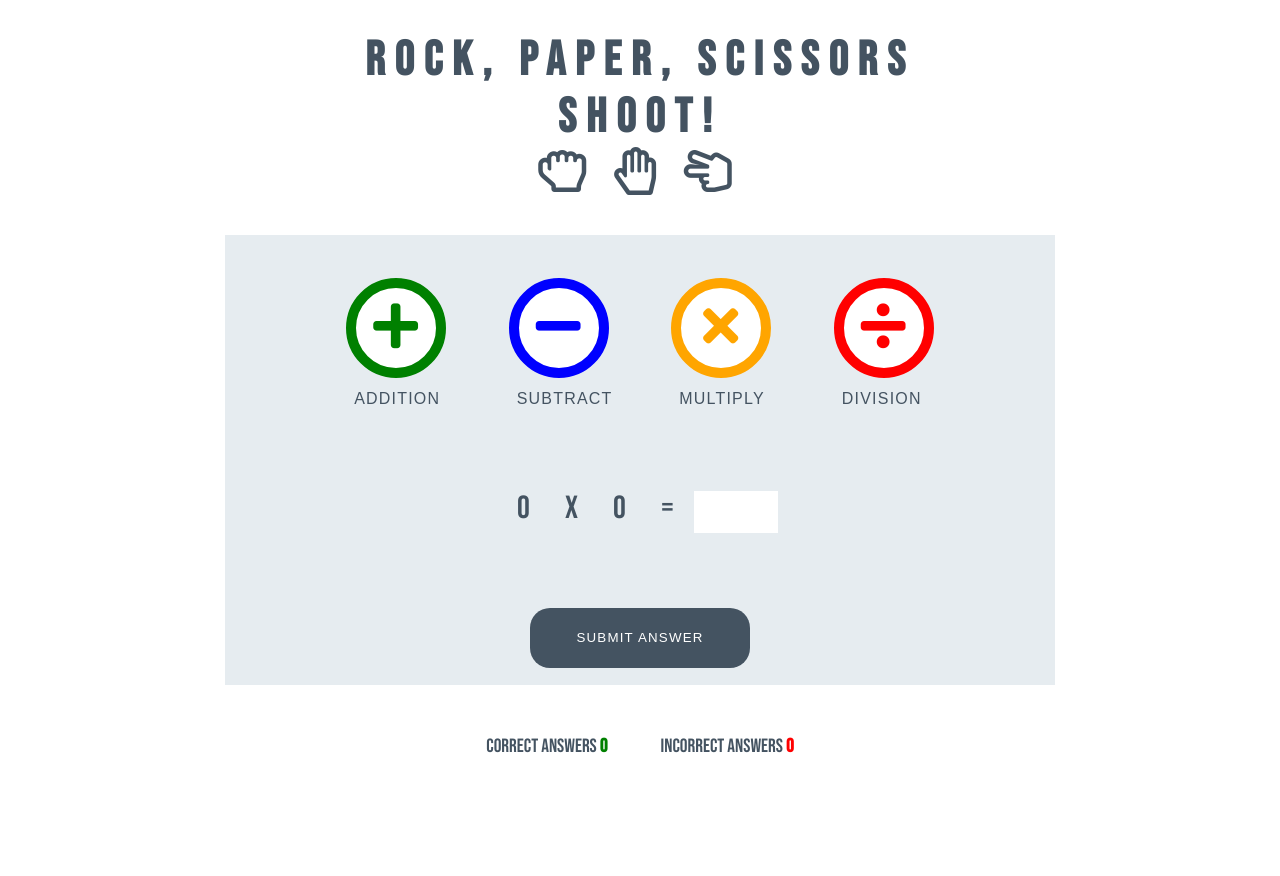
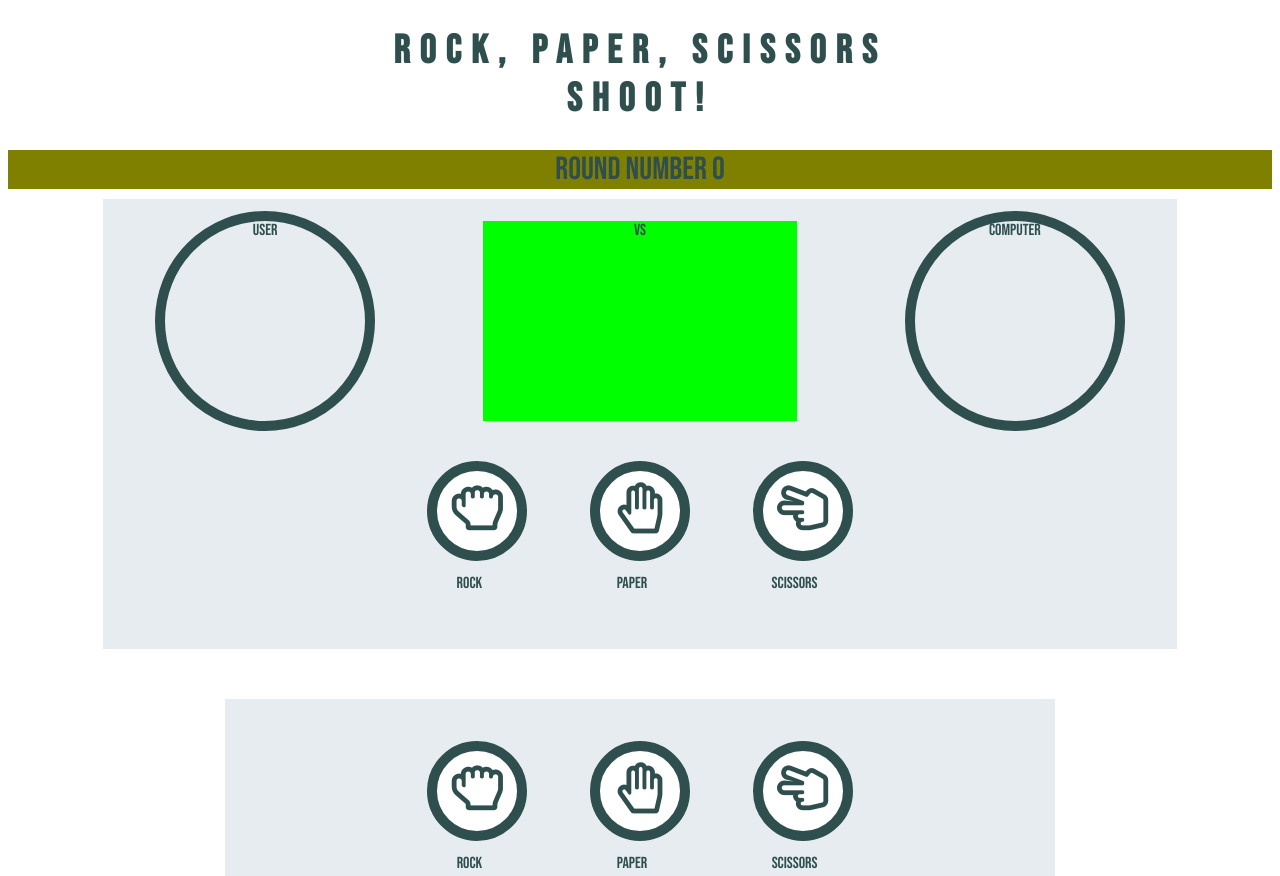
Before and after one commit to liamsmith3194/rock-paper-scissors, a plain HTML site: page index.html in a window 1280 px wide. Shown: the top 876 px of the page. Before the commit the page ends 810 px from the top, so only its background shows below. Drawn offline with Linux system fonts and the light colour scheme.

Commit message:
some structure in place, the makings of three columns

```diff
--- a/assets/css/style.css
+++ b/assets/css/style.css
@@ -1,7 +1,7 @@
 body {
     background-color: white;
     font-family: "Bebas Neue", sans-serif;
-    color: #445361;
+    color: darkslategray;
     text-align: center;
 }
 
@@ -9,7 +9,7 @@ body {
 
 .heading {
     text-align: center;
-    font-size: 300%;
+    font-size: 250%;
     letter-spacing: 10px;
 }
 
@@ -19,6 +19,52 @@ body {
 }
 
 /* --------- Game layout */
+
+.round-number{
+    background-color: olive;
+    font-size: 200%;
+    margin-bottom: 10px;
+}
+
+.layout{
+    background-color: #E6ECF0;
+    box-sizing: border-box;
+    width: 85%;
+    height: 65vh;
+    max-height: 450px;
+    margin-left: auto;
+    margin-right: auto;
+    padding: 1%;
+    margin-bottom: 50px;
+
+}
+
+.left-side{
+    height: 200px;
+    width: 200px;
+    display: inline-block;
+    border: darkslategray 10px solid;
+    border-radius: 50%;
+}
+
+.middle{
+    background-color: rgb(0, 255, 0);
+    height: 200px;
+    width: 30%;
+    display: inline-block;
+    margin: auto 10%;
+
+
+}
+
+.right-side{
+    height: 200px;
+    width: 200px;
+    display: inline-block;
+    border: darkslategray 10px solid;
+    border-radius: 50%;
+
+}
 
 .game-area {
     background-color: #E6ECF0;
@@ -46,7 +92,9 @@ body {
 .score-area {
     margin: 5px auto;
     width: 60%;
-    font-size: 1.2rem;
+    font-size: 1.8rem;
+    display: inline-block;
+    padding: 25px;
 }
 
 .controls-area {
@@ -54,14 +102,25 @@ body {
     margin: 30px auto;
 }
 
-#score {
+.win {
     color: green;
-    font-weight: bold;
+    display: inline-block;
+    padding: 25px;
+
 }
 
-#incorrect {
+.lose {
     color: red;
-    font-weight: bold;
+    display: inline-block;
+    padding: 25px;
+
+}
+
+.draw {
+    color: darkslategray;
+    display: inline-block;
+    padding: 25px;
+
 }
 
 .answer-message {
@@ -71,7 +130,7 @@ body {
 
 #answer-box {
     border: none;
-    color: #445361;
+    color: darkslategray;
     display: inline-block;
     height: 40px;
     width: 80px;
@@ -88,9 +147,9 @@ body {
 .btn {
     width: 220px;
     height: 60px;
-    font-family: "Raleway", sans-serif;
+    font-family: "Bebas Neue", sans-serif;
+    font-size: 1.8rem;
     text-transform: uppercase;
-    letter-spacing: 1.2px;
     color: white;
 }
 
@@ -113,58 +172,47 @@ body {
 .btn--big::after{
     content: attr(data-type);
     font-size: 1rem;
-    color: #445361;
+    color: darkslategray;
     position: relative;
     left: -0.5em;
 }
 
 .btn--blue {
-    border-color: blue;
-    color: blue;
+    border-color: darkslategray;
+    color: darkslategray;
 }
 
 .btn--blue:active,
 .btn--blue:hover {
-    background-color: darkblue;
+    background-color: darkslategray;
     color: white;
 }
 
 .btn--orange {
-    border-color: orange;
-    color: orange;
+    border-color: darkslategray;
+    color: darkslategray;
 }
 
 .btn--orange:active,
 .btn--orange:hover {
-    background-color: darkorange;
-    color: white;
-}
-
-.btn--red {
-    border-color: red;
-    color: red;
-}
-
-.btn--red:active,
-.btn--red:hover {
-    background-color: darkred;
+    background-color: darkslategray;
     color: white;
 }
 
 .btn--green {
-    border-color: green;
-    color: green;
+    border-color: darkslategray;
+    color: darkslategray;
 }
 
 .btn--green:active,
 .btn--green:hover {
-    background-color: darkgreen;
+    background-color: darkslategray;
     color: white;
 }
 
 .btn--gray {
     margin-top: 25px;
-    background-color: #445361;
+    background-color: darkslategray;
     border: 1px transparent;
     border-radius: 20px;
 }
--- a/index.html
+++ b/index.html
@@ -14,31 +14,50 @@
         <link href="https://fonts.googleapis.com/css2?family=Bebas+Neue&family=Space+Mono&display=swap" rel="stylesheet">
 
     <link rel="stylesheet" href="assets/css/style.css">
-    <title>Rock, Paper, Scissors</title>
+    <title>Rock, Paper, Scissors Shoot!</title>
 </head>
 
 <body>
     <h1 class="heading">
         Rock, Paper, Scissors <br> Shoot!
-        <br>
-        <i class="far fa-hand-rock"></i>
-        <i class="far fa-hand-paper"></i>
-        <i class="far fa-hand-scissors"></i>
     </h1>
+
+    <div class="round-number">Round Number 0</div>
+
+<div class="layout">
+
+    <div class="left-side">User</div>
+
+    <div class="middle">VS</div>
+
+
+    <div class="right-side">Computer</div>
+
+    <div class="controls-area">
+        <button data-type="rock" class="btn btn--big btn--green">
+            <i class="far fa-hand-rock"></i>
+        </button>
+        <button data-type="paper" class="btn btn--big btn--blue">
+            <i class="far fa-hand-paper"></i>
+        </button>
+        <button data-type="scissors" class="btn btn--big btn--orange">
+            <i class="far fa-hand-scissors"></i>
+        </button>
+    </div>
+
+</div>
+
 
     <div class="game-area">
         <div class="controls-area">
-            <button data-type="addition" class="btn btn--big btn--green">
-                <i class="fas fa-plus"></i>
+            <button data-type="rock" class="btn btn--big btn--green">
+                <i class="far fa-hand-rock"></i>
             </button>
-            <button data-type="subtract" class="btn btn--big btn--blue">
-                <i class="fas fa-minus"></i>
+            <button data-type="paper" class="btn btn--big btn--blue">
+                <i class="far fa-hand-paper"></i>
             </button>
-            <button data-type="multiply" class="btn btn--big btn--orange">
-                <i class="fas fa-times"></i>
-            </button>
-            <button data-type="division" class="btn btn--big btn--red">
-                <i class="fas fa-divide"></i>
+            <button data-type="scissors" class="btn btn--big btn--orange">
+                <i class="far fa-hand-scissors"></i>
             </button>
         </div>
         <div class="question-area">
@@ -53,8 +72,10 @@
     </div>
 
     <div class="score-area">
-        <p class="scores">Correct Answers <span id="score">0</span></p>
-        <p class="scores">Incorrect Answers <span id="incorrect">0</span></p>
+        <p class="win">Rounds Won 0</p>
+        <p class="draw">Rounds Drawn 0</p>
+        <p class="lose">Rounds Lost 0</p>
+
     </div>
 
     <script src="assets/js/script.js"></script>
```
